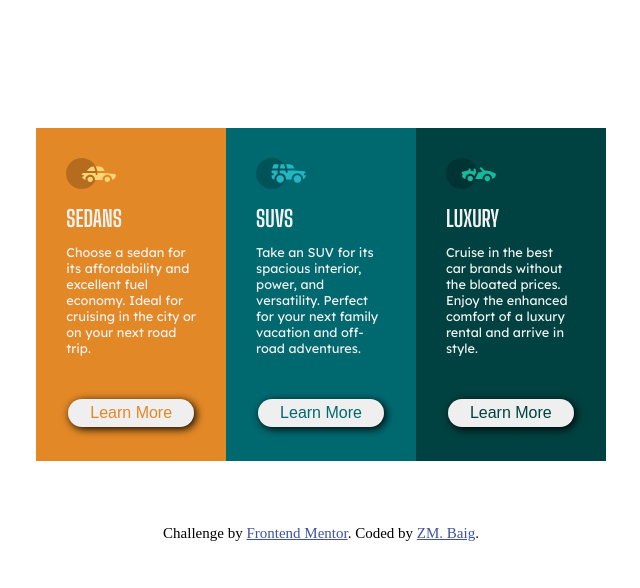
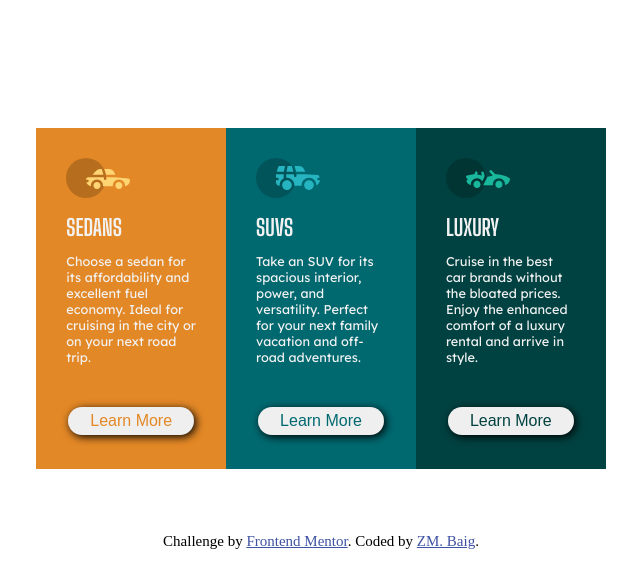
Before and after one commit to ZMBAIG/3-column-preview-card-component-main, a plain HTML site: page index.html in a window 1280 px wide. Shown: the whole page, without its empty margins (319-959 px from the left). Drawn offline with Linux system fonts and the light colour scheme.

Commit message:
modification in svg

```diff
--- a/index.html
+++ b/index.html
@@ -18,8 +18,17 @@
   <body>
     <div id="card-container">
       <article class="sedans">
-        <img src="/images/icon-sedans.svg" alt="image" width="50px" />
-
+        <!-- <img src="/images/icon-sedans.svg" alt="image" width="50px" /> -->
+        <svg width="64" height="40" xmlns="http://www.w3.org/2000/svg">
+          <g fill="none" fill-rule="evenodd">
+            <circle fill="#000" opacity=".201" cx="20" cy="20" r="20" />
+            <path
+              d="M52.936 24.11c1.942 0 3.517 1.542 3.517 3.445 0 1.903-1.575 3.445-3.517 3.445s-3.516-1.542-3.516-3.445c0-1.903 1.574-3.445 3.516-3.445zm-21.957 0c1.942 0 3.517 1.542 3.517 3.445 0 1.903-1.575 3.445-3.517 3.445s-3.516-1.542-3.516-3.445c0-1.903 1.574-3.445 3.516-3.445zm6.948-4.848v1.429c0 .716.61 1.293 1.348 1.259a1.295 1.295 0 001.225-1.295v-1.393h8.256l13.483 1.313c.956.093 1.676.881 1.676 1.814 0 2.89-2.126 5.303-4.926 5.819.397-3.557-2.458-6.62-6.053-6.62-3.646 0-6.504 3.14-6.039 6.723h-9.879c.466-3.588-2.397-6.722-6.039-6.722-3.595 0-6.45 3.062-6.052 6.62-2.14-.398-3.916-1.912-4.61-3.931h1.142c.731 0 1.32-.598 1.285-1.322-.033-.678-.629-1.2-1.322-1.2H20v-.251c0-1.274 1.066-2.243 2.306-2.243h15.62zM42.59 11c2.645 0 4.99 1.556 5.972 3.963l.726 1.779H40.17L38.413 11h4.178zm-6.865 0l1.758 5.741H26.505l3.357-3.654A6.502 6.502 0 0134.644 11h1.082z"
+              fill="#FFD473"
+              fill-rule="nonzero"
+            />
+          </g>
+        </svg>
         <h1>Sedans</h1>
         <p>
           Choose a sedan for its affordability and excellent fuel economy. Ideal
@@ -28,8 +37,17 @@
         <input type="button" class="button btn-sedan" value="Learn More" />
       </article>
       <article class="suvs">
-        <img src="/images/icon-suvs.svg" alt="image" width="50px" />
-
+        <!-- <img src="/images/icon-suvs.svg" alt="image" width="50px" /> -->
+        <svg width="64" height="40" xmlns="http://www.w3.org/2000/svg">
+          <g fill="none" fill-rule="evenodd">
+            <circle fill="#000" opacity=".201" cx="20" cy="20" r="20" />
+            <path
+              d="M31.002 22.358c2.917 0 5.18 2.593 4.762 5.506a4.828 4.828 0 01-2.962 3.778 4.797 4.797 0 01-5.3-1.165c-1.188-1.26-1.235-2.613-1.263-2.613-.42-2.924 1.857-5.506 4.763-5.506zm22 0c3.457 0 5.798 3.567 4.41 6.744A4.816 4.816 0 0152.3 31.94a4.826 4.826 0 01-4.06-4.077c-.42-2.915 1.846-5.506 4.762-5.506zm-15.04-6.083v1.462a1.29 1.29 0 001.352 1.29c.693-.033 1.227-.631 1.227-1.326v-1.426h8.3l13.056.716a1.29 1.29 0 011.164.917c.27.895.446 1.477.563 1.87h-1.047c-.694 0-1.291.534-1.324 1.228a1.29 1.29 0 001.288 1.352h1.445c-.164 2.225-1.57 4.193-3.6 5.05.13-4.212-3.255-7.63-7.384-7.63-4.317 0-7.762 3.718-7.358 8.086h-7.285c.43-4.655-3.503-8.531-8.131-8.046v-3.543h7.734zm-10.312 0v4.308a7.4 7.4 0 00-4.006 7.274 3.874 3.874 0 01-3.642-3.864v-1.635h1.46a1.29 1.29 0 000-2.58h-1.461v-3.213l.003-.29h7.646zm14.986-8.196c2.65 0 5 1.592 5.984 4.055l.63 1.579a5.525 5.525 0 01-.065-.004l-.026-.002-.034-.002-.022-.002a4.178 4.178 0 00-.224-.006l-.098-.001h-.039l-.136-.001h-.052l-.326-.001H40.211L38.528 8.08zm-13.632 0l-1.122 5.616h-7.144l1.47-4.71a1.29 1.29 0 011.231-.906h5.565zm6.832 0l1.683 5.615h-7.007l1.121-5.615h4.203z"
+              fill="#26B5C0"
+              fill-rule="nonzero"
+            />
+          </g>
+        </svg>
         <h1>SUVs</h1>
         <p>
           Take an SUV for its spacious interior, power, and versatility. Perfect
@@ -39,7 +57,17 @@
       </article>
 
       <article class="luxury">
-        <img src="/images/icon-luxury.svg" alt="image" width="50px" />
+        <!-- <img src="/images/icon-luxury.svg" alt="image" width="50px" /> -->
+        <svg width="64" height="40" xmlns="http://www.w3.org/2000/svg">
+          <g fill="none" fill-rule="evenodd">
+            <circle fill="#000" opacity=".201" cx="20" cy="20" r="20" />
+            <path
+              d="M30.98 22.835c1.941 0 3.516 1.604 3.516 3.583 0 1.978-1.575 3.582-3.517 3.582s-3.516-1.604-3.516-3.582c0-1.979 1.574-3.583 3.516-3.583zm21.956 0c1.942 0 3.517 1.604 3.517 3.583 0 1.978-1.575 3.582-3.517 3.582s-3.516-1.604-3.516-3.582c0-1.979 1.574-3.583 3.516-3.583zm-9.143-10.45a1.27 1.27 0 011.819 0l3.715 3.784c4.444-.115 9.7 1.142 13.964 3.753.387.237.624.664.624 1.124 0 3.006-2.126 5.514-4.926 6.05.397-3.698-2.458-6.882-6.053-6.882-3.646 0-6.504 3.264-6.039 6.99h-9.669c.76-1.544.993-2.026 1.337-2.711l.082-.162c.421-.835 1.056-2.07 2.883-5.65 1.68-.023 3.47-.408 5.247-1.403l-2.984-3.04a1.328 1.328 0 010-1.854zm-7.68 1.064c.683-.2 1.395.202 1.592.898l.749 2.652a3.46 3.46 0 01-.247 2.51l-1.733 3.395-.216.424c-1.07-1.89-3.06-3.114-5.279-3.114-3.595 0-6.45 3.184-6.052 6.885-1.832-.347-3.414-1.537-4.278-3.276a1.331 1.331 0 01.117-1.376l.955-1.303-1.325-1.295c-.751-.735-.376-2.024.64-2.231l6.614-1.346.13-.026c.092-.019.145-.03.157-.031.314-.146 1.07-.591 1.07-1.506 0-.734.592-1.327 1.316-1.31.712.016 1.268.662 1.256 1.388a4.11 4.11 0 01-.348 1.611 22.69 22.69 0 014.7 1.146l-.7-2.473a1.314 1.314 0 01.882-1.622z"
+              fill="#19B89D"
+              fill-rule="nonzero"
+            />
+          </g>
+        </svg>
         <h1>Luxury</h1>
         <p>
           Cruise in the best car brands without the bloated prices. Enjoy the
```
